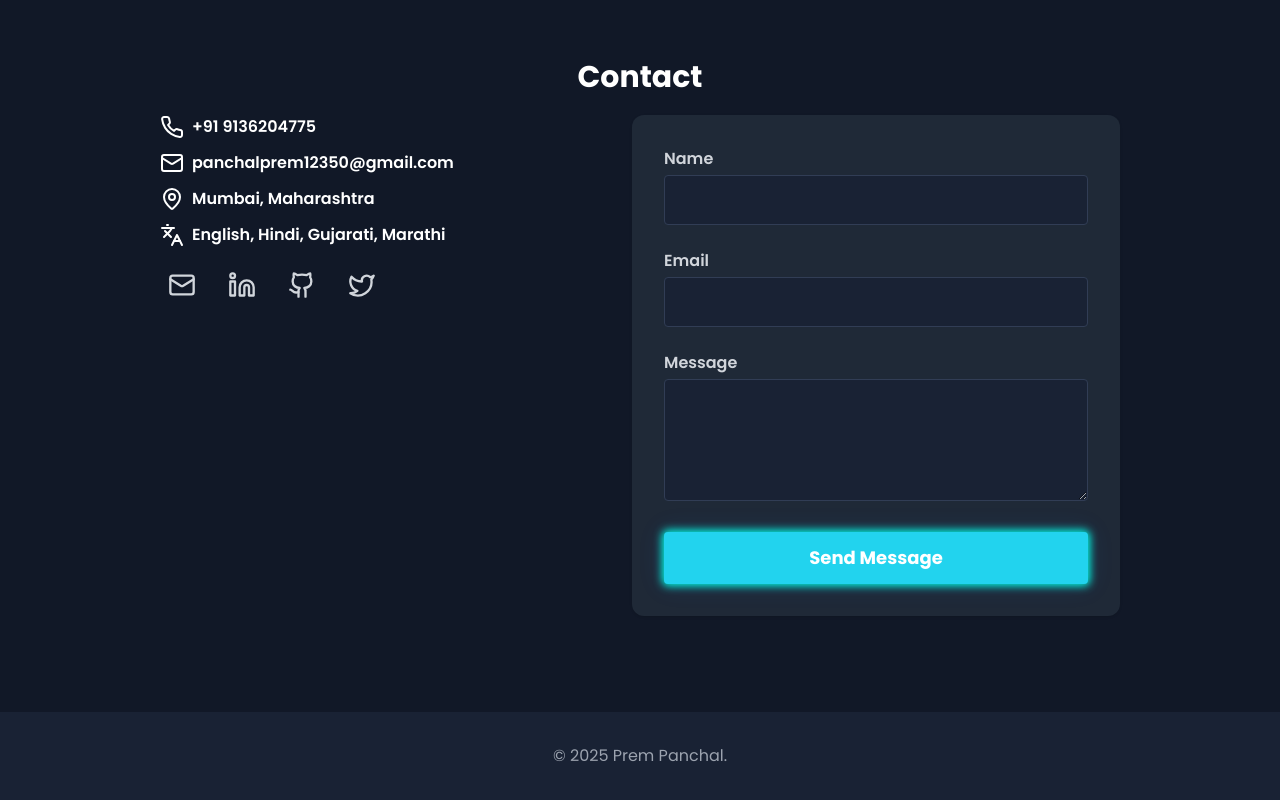
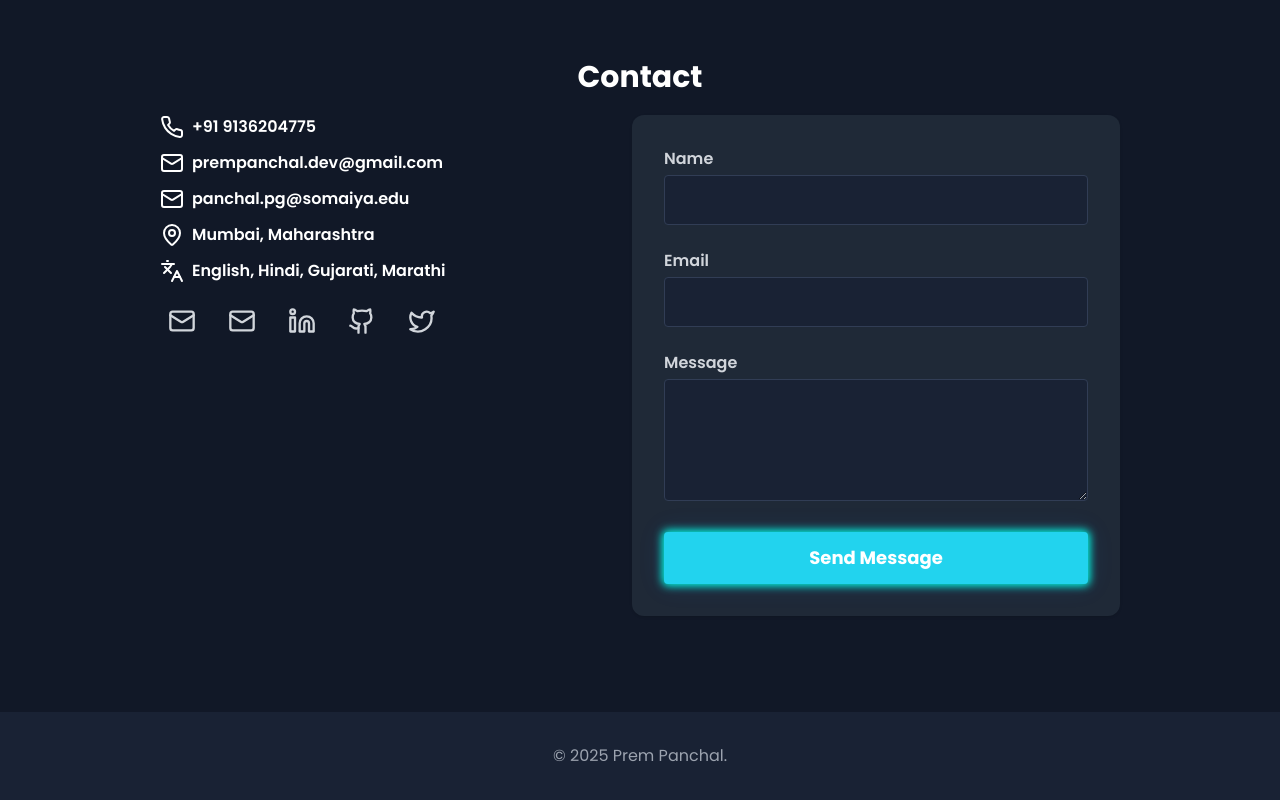
Before and after one commit to PremPanchal1224/prem-portfolio, a React (Vite) app: page / in a window 1280 px wide. Shown: the part 4341-5141 px from the top of the page. Built offline with nearby package versions, Linux system fonts and the light colour scheme.

Commit message:
Add college email to contact section
Added college email `panchal.pg@somaiya.edu` to the contact section, while retaining the personal email `prempanchal.dev@gmail.com`.

```diff
--- a/src/components/ContactSection.tsx
+++ b/src/components/ContactSection.tsx
@@ -1,3 +1,4 @@
+
 import { useState } from "react";
 import { Github, Linkedin, Mail, Phone, Twitter, MapPin, Languages } from "lucide-react";
 import { useToast } from "@/hooks/use-toast";
@@ -9,7 +10,8 @@ const EMAILJS_TEMPLATE_ID = "template_beep0kw";
 const EMAILJS_PUBLIC_KEY = "n0uxRYrb3ZktdsNRx";
 
 const socialLinks = [
-  { href: "mailto:panchalprem12350@gmail.com", icon: Mail, label: "Email" },
+  { href: "mailto:prempanchal.dev@gmail.com", icon: Mail, label: "Personal Email" },
+  { href: "mailto:panchal.pg@somaiya.edu", icon: Mail, label: "College Email" },
   { href: "https://linkedin.com/in/prempanchal1224", icon: Linkedin, label: "LinkedIn" },
   { href: "https://github.com/PremPanchal1224", icon: Github, label: "GitHub" },
   { href: "https://x.com/Prem_Panchal_", icon: Twitter, label: "X" },
@@ -81,7 +83,11 @@ export default function ContactSection() {
               </div>
               <div className="flex items-center gap-2">
                 <Mail />
-                <span className="font-semibold text-white">panchalprem12350@gmail.com</span>
+                <span className="font-semibold text-white">prempanchal.dev@gmail.com</span>
+              </div>
+              <div className="flex items-center gap-2">
+                <Mail />
+                <span className="font-semibold text-white">panchal.pg@somaiya.edu</span>
               </div>
               <div className="flex items-center gap-2">
                 <MapPin />
```
